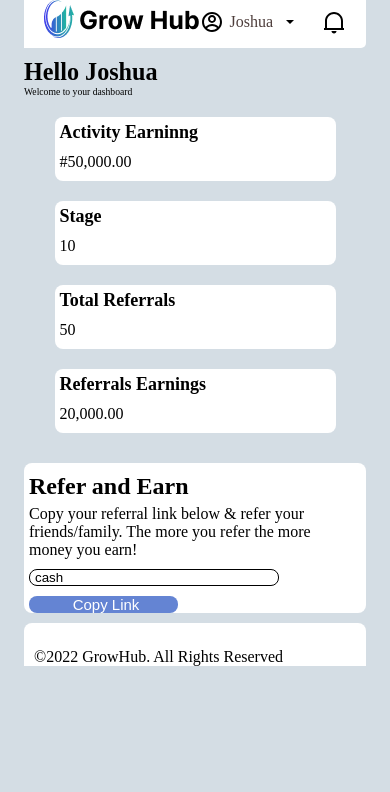
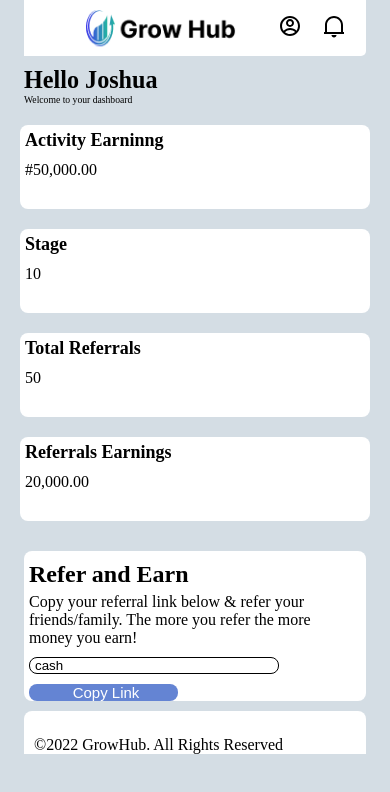
Before and after one commit to Josh565565/GrowHub, a plain HTML site: page index.html in a window 390 px wide. Drawn offline with Linux system fonts and the light colour scheme.

Commit message:
modified index file

```diff
--- a/index.html
+++ b/index.html
@@ -12,7 +12,7 @@
         <div class="container">
             <div class="logo"><a href="#"><img src="./images/Logo-img.png" alt=""></a></div>
             <div class="profile-notification">
-                <div class="profile"><a href="#"><img src="./images/profile.svg" alt=""><p>Joshua</p><img src="./images/drop-down.svg" alt=""></a>
+                <div class="profile"><a href="#"><img src="./images/profile.svg" alt=""><p>Joshua</p><img class="drop-down" src="./images/drop-down.svg" alt=""></a>
                 </div>
                 <div class="notification"><img src="./images/notification.svg" alt=""></div>
             </div>
--- a/style.css
+++ b/style.css
@@ -254,6 +254,24 @@ footer .container
         display: none;
     }
 
+    /* Heaqder */
+    header .container .logo
+    {
+        width: 100%;
+        margin-top: 10px;
+        display: flex;
+        justify-content: center;
+    }
+    header .container .logo img
+    {
+        width: 150px;
+    }
+    .profile-notification .profile p,
+    .profile-notification .profile .drop-down
+    {
+        display: none;
+    }
+
     /* Main */
     main .container .name h2
     {
@@ -280,10 +298,8 @@ footer .container
     }
     main .container .dash-box .item
     {
-        width: 281px;
-        height: 64px;
-        /* padding: 5px 0 0 5px; */
-
+        width: 350px;
+        height: 84px;
     }
     main .container .dash-box .item h3
     {
@@ -294,7 +310,6 @@ footer .container
     {
         font-size: 16px;
         font-weight: 500;
-        /* padding: 10px 0 0 0px; */
     }
 
 }
```
